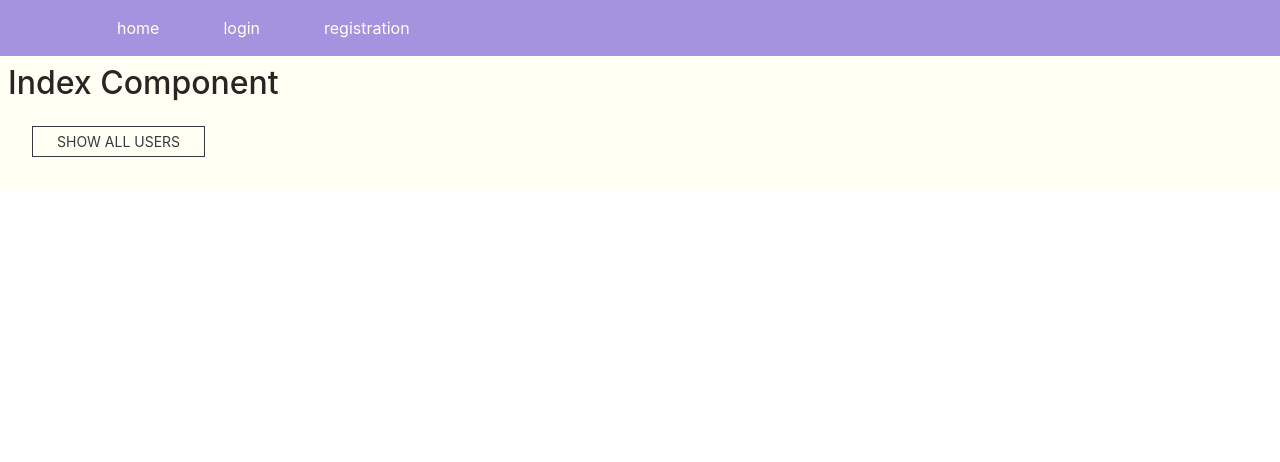
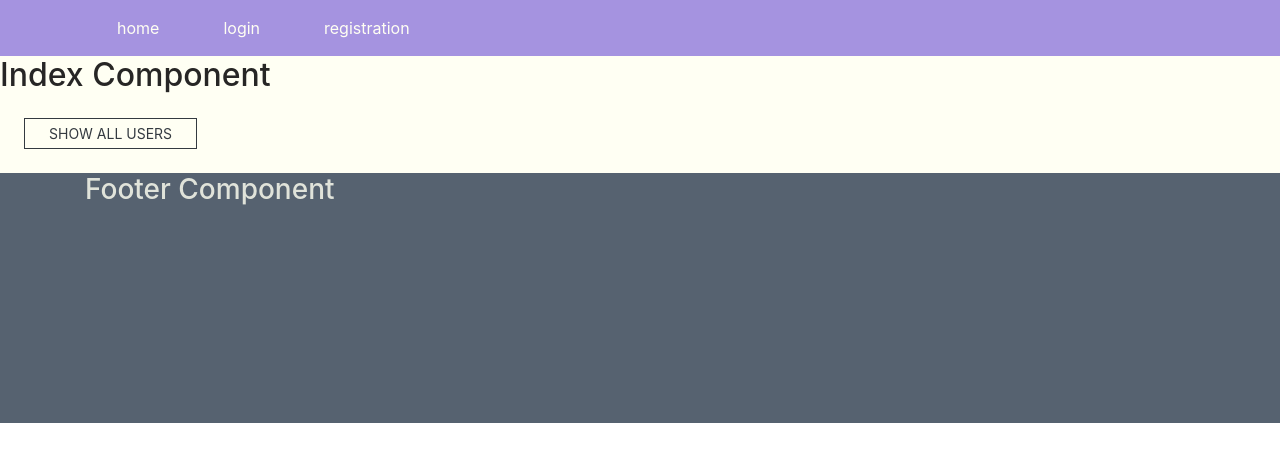
Before and after one commit to butvin/v2europa, a Vue app: page / in a window 1280 px wide. Shown: the top 462 px of the page. Built offline with nearby package versions, Linux system fonts and the light colour scheme.

Commit message:
layout/FooterComponent

```diff
--- a/src/App.vue
+++ b/src/App.vue
@@ -1,23 +1,20 @@
 <template>
   <div id="app">
-  <HeaderComponent />
-  <b-container fluid="true" class="p-2">
-    <b-row>
-      <b-col>
-        <router-view></router-view>
-      </b-col>
-    </b-row>
-  </b-container>
+  <header-component></header-component>
+  <router-view></router-view>
+  <footer-component></footer-component>
   </div>
 </template>
 
 <script>
 import HeaderComponent from '@/components/layouts/HeaderComponent'
+import FooterComponent from '@/components/layouts/FooterComponent'
 
 export default {
   name: 'App',
   components: {
-    HeaderComponent
+    HeaderComponent,
+    FooterComponent
   }
 }
 </script>
--- a/src/components/auth/RegisterComponent.vue
+++ b/src/components/auth/RegisterComponent.vue
@@ -1,9 +1,10 @@
 <template>
   <div class="register-component">
+    <b-container>
       <b-form
         id="registration-form"
         v-if="showForm"
-      class="shadow-lg p-4 mb-4 bg-white"
+        class="shadow-lg p-4 mb-4 mt-4 bg-white"
       >
         <!-- Title area-->
         <b-form-row class="m-2">
@@ -110,6 +111,7 @@
           </b-col>
         </b-form-row>
       </b-form>
+    </b-container>
   </div>
 </template>
 
@@ -174,8 +176,8 @@ export default {
 }
 #registration-form {
   margin: 0 auto;
-  max-width: 375px;
-  padding: 1.5rem;
+  /*max-width: 375px;*/
+  /*padding: 1.5rem;*/
   border: 1px solid #CED4DA;
 }
 </style>
--- /dev/null
+++ b/src/components/layouts/FooterComponent.vue
@@ -0,0 +1,24 @@
+<template>
+  <div class="footer-component">
+    <b-container>
+      <h3>Footer Component</h3>
+    </b-container>
+  </div>
+</template>
+
+<script>
+export default {
+  name: 'FooterComponent'
+}
+</script>
+
+<style scoped>
+.footer-component {
+  min-height: 250px;
+  background: #566270;
+  color: #E0E3DA;
+}
+.footer-component a {
+  color: #fffff3;
+}
+</style>
```
Lines whose indentation alone changed are shown as unchanged.
